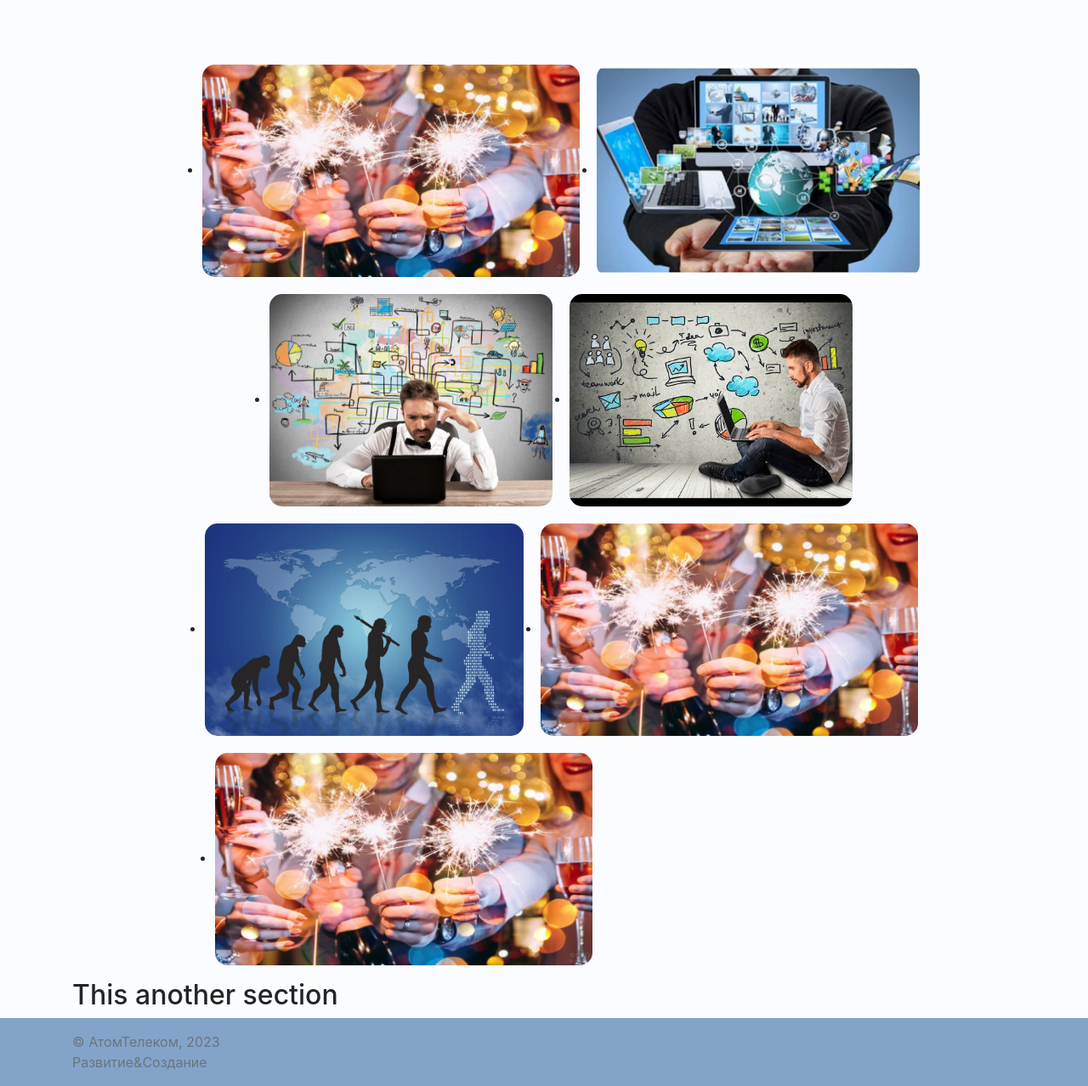
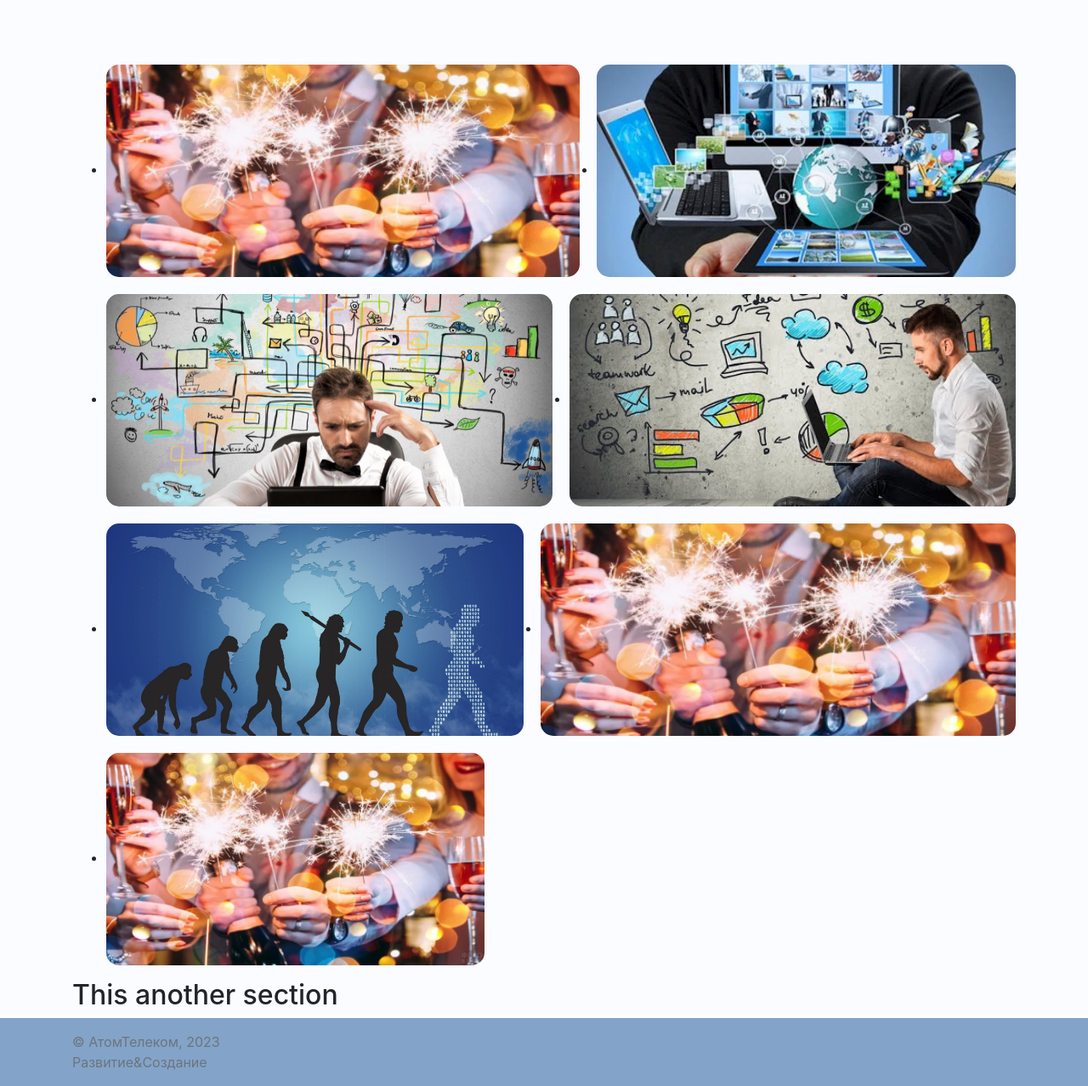
Before and after one commit to GitDgon/SVS1, a Django app: template templates/pages/albom_holiday.html in a window 1280 px wide. Shown: the part 59-1337 px from the top of the page at 85% size. Run offline with Django 3.2, Linux system fonts and the light colour scheme; the template is opened without the code that fills it, so the values that code supplies are empty; parts of the project's set-up code (start-up, migrations or seed data) failed here and were passed over; some libraries are stand-ins or nearby versions.

Commit message:
Albom_foto flex

```diff
--- a/templates/base.html
+++ b/templates/base.html
@@ -22,15 +22,16 @@
   flex-wrap: wrap;
   justify-content: center;
   gap: 20px;
-
+  <!--height: 100vh;--!>
 }
 
 .image-gallery::after {
   content: "";
-  flex-basis: 350px;
+  flex-grow: 999;
 }
 
 .image-gallery > li {
+  flex: 1 1 auto;
   height: 250px;
   cursor: pointer;
   position: relative;
```
